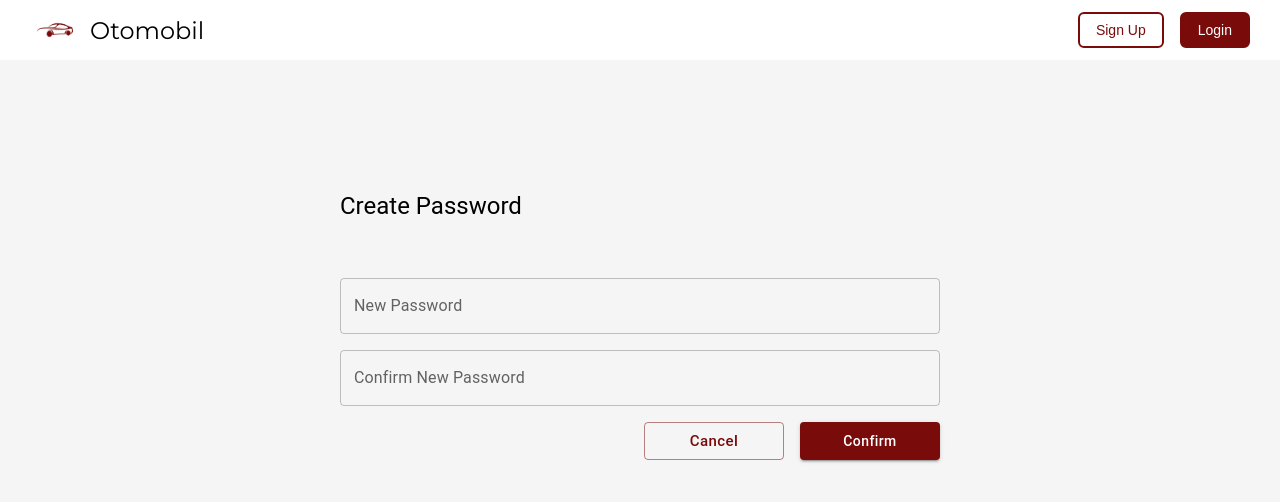
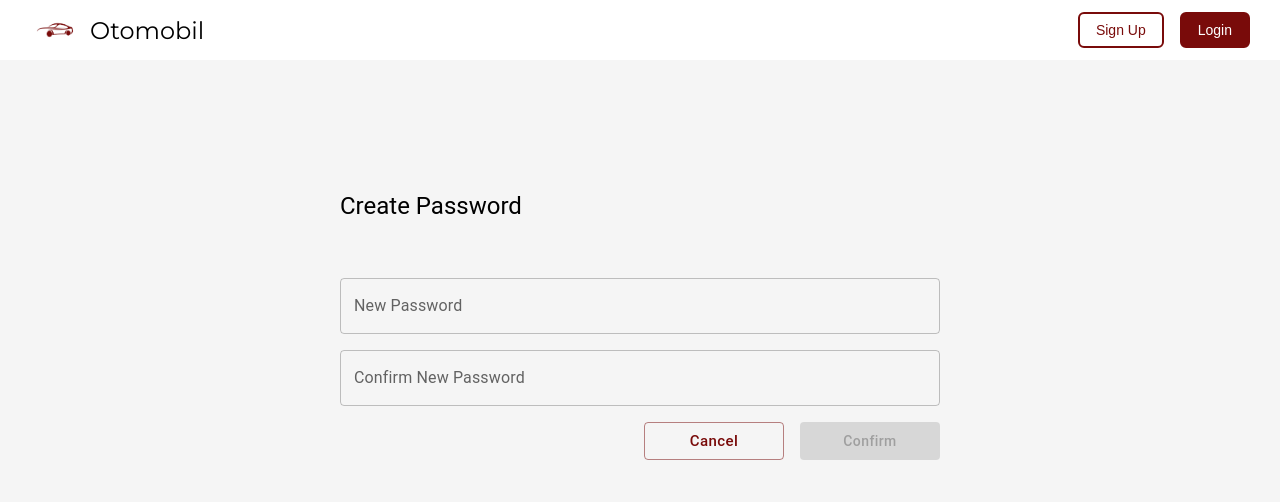
Before and after one commit to kevin33579/tse-team-2-fe, a React (Vite) app: page / in a window 1280 px wide. Shown: the top 502 px of the page. Built offline with nearby package versions, Linux system fonts and the light colour scheme.

Commit message:
update useState in disabled button

```diff
--- a/src/pages/ResetPasswordCreatePassword.jsx
+++ b/src/pages/ResetPasswordCreatePassword.jsx
@@ -84,6 +84,7 @@ const ResetPasswordCreatePassword = () => {
                 height: "38px",
               }}
               onClick={() => alert("Confirm clicked")}
+              disabled={!password || !confirmPassword || password !== confirmPassword}
             >
               Confirm
             </Button>
--- a/src/pages/ResetPasswordEmail.jsx
+++ b/src/pages/ResetPasswordEmail.jsx
@@ -78,6 +78,7 @@ const ResetPasswordEmail = () => {
                 height: "38px",
               }}
               onClick={() => alert("Confirm clicked")}
+              disabled= {!email.trim()}
             >
               Confirm
             </Button>
```
